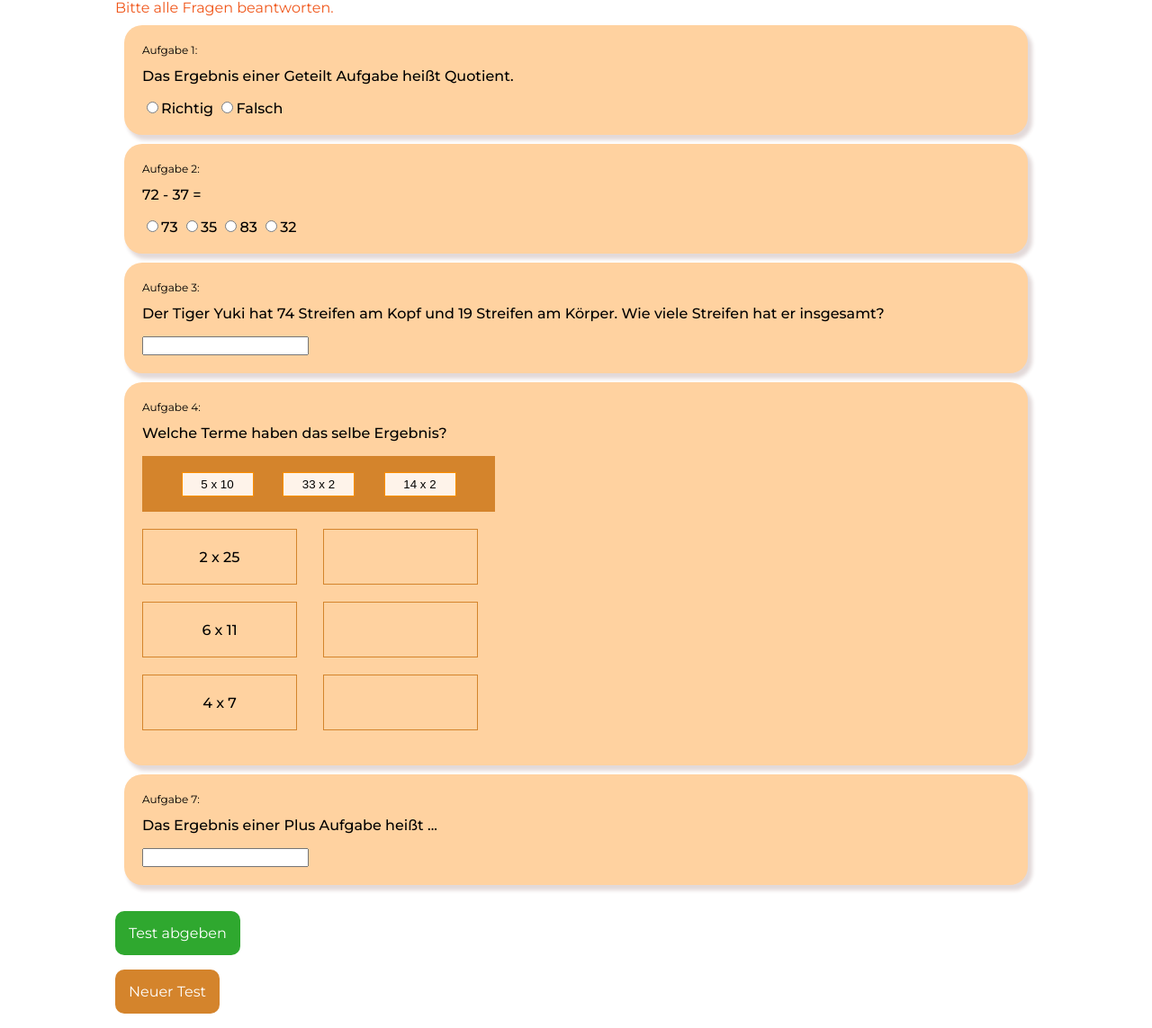
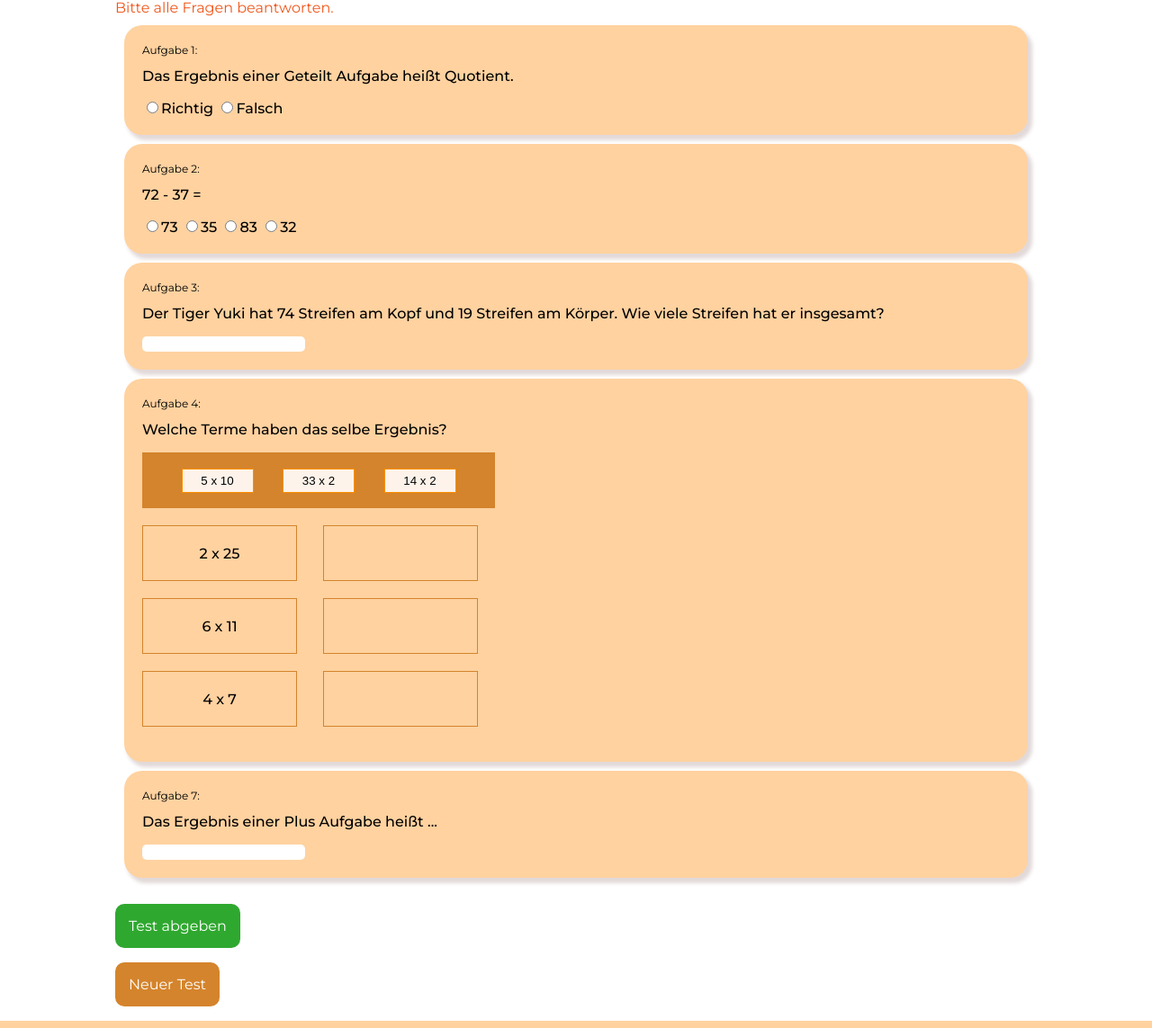
Before and after one commit to s-unger/e-assessment, a PHP site: page /src/test.php in a window 1280 px wide. Shown: the part 460-1603 px from the top of the page at 90% size. Run offline with PHP 8.4, Linux system fonts and the light colour scheme; the visitor is signed in with stand-in values (Sample User, id 1); data that the repository does not hold is empty.

Commit message:
add design to placeholder and input fields

```diff
--- a/src/test.php
+++ b/src/test.php
@@ -202,7 +202,7 @@ function check()
             echo $_SESSION['question_numerical_1'] . "<br>";
             ?>
             </p>
-            <input type="number" name="ans3">
+            <input class="input-ans" type="number" name="ans3">
 
             <br>
             <span class="feedback"><?php echo $feedback3 ?></span>
@@ -261,7 +261,7 @@ function check()
             echo $_SESSION['question_short_text_1'] . "<br>";
             ?>
             </p>
-            <input type="text" name="ans7">
+            <input class="input-ans" type="text" name="ans7">
 
             <br>
             <span class="feedback"><?php echo $feedback7 ?></span>
--- a/style.css
+++ b/style.css
@@ -159,3 +159,12 @@ img {
 .reg {
     margin-top: 20px;
 }
+
+::placeholder {
+    font-family:'Montserrat', sans-serif ;
+}
+
+.input-ans {
+    border-radius: 5px;
+    border: none;
+}
```
